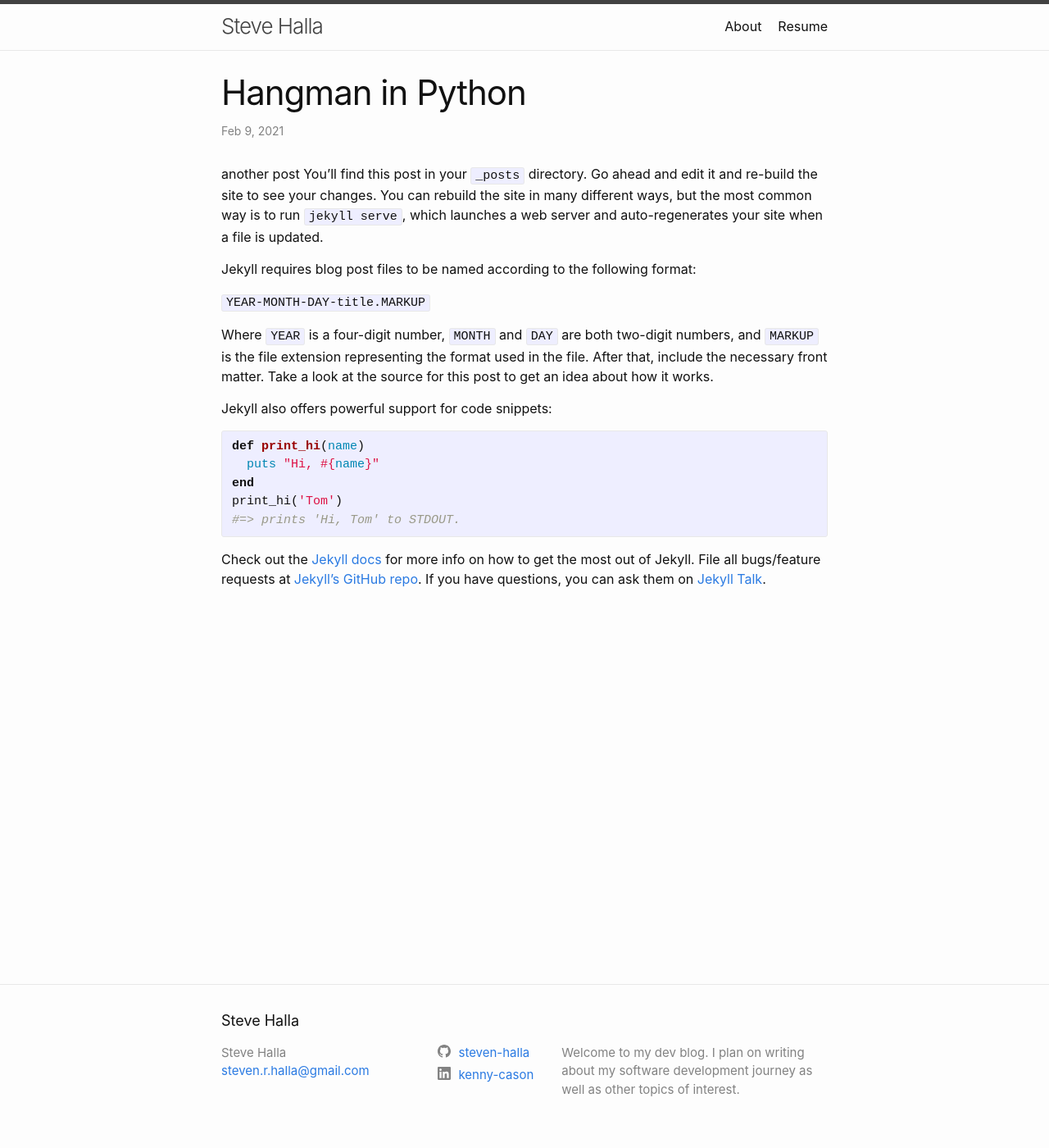
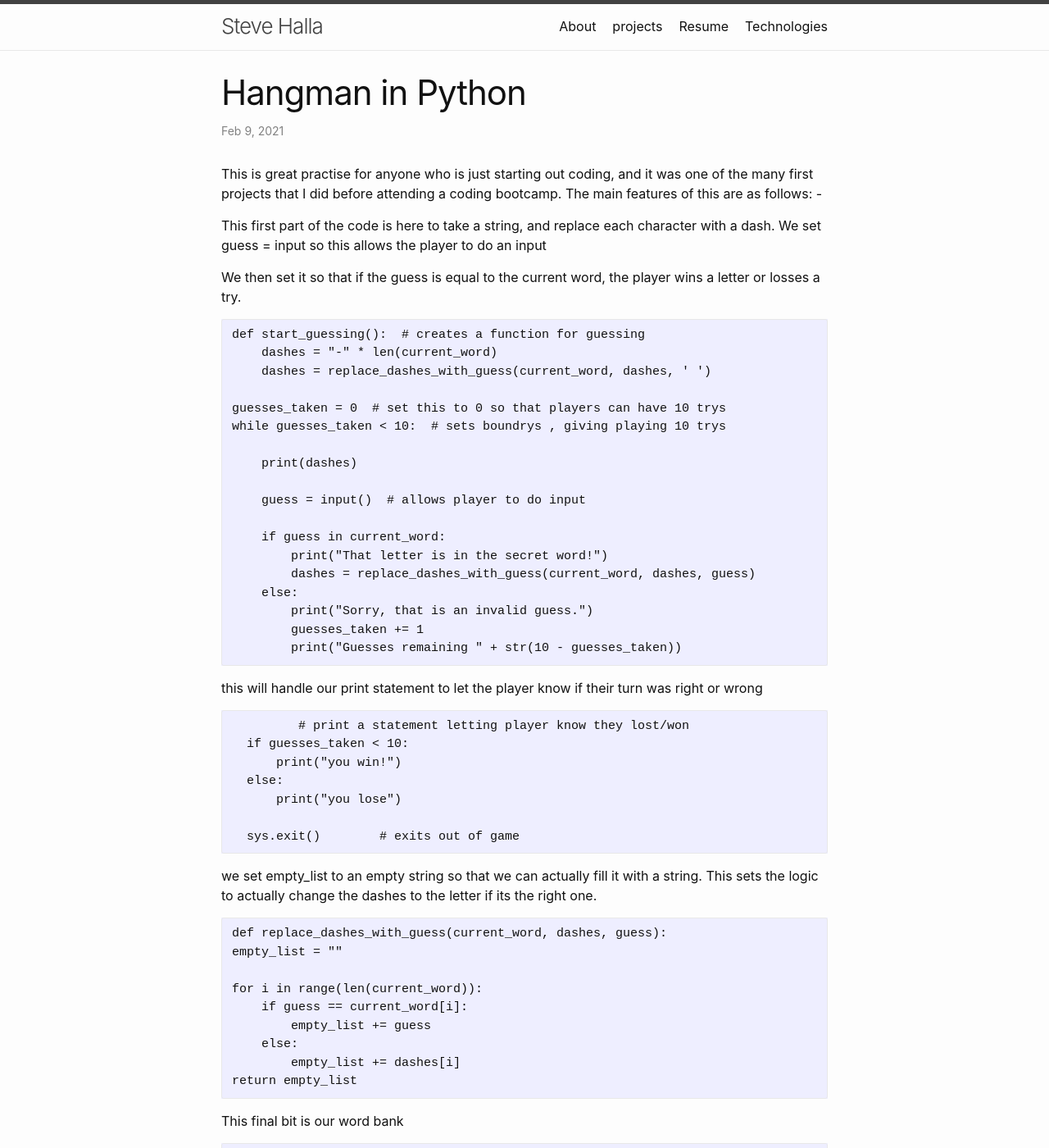
Before and after one commit to steven-halla/stevehalla.com, a Jekyll site: the page built from _posts/2021-02-08-hangman-python.markdown, in a window 1280 px wide and 1400 px high. Shown: the whole window at 82% size. Built offline with Jekyll 4.4.1, drawn with Linux system fonts in a browser that asks for light colours; some of the changed text lies outside the part shown.

```diff
--- /dev/null
+++ b/_posts/2021-02-08-Mern-with-mysql.markdown
@@ -0,0 +1,5 @@
+---
+layout: page
+---
+
+I will explain how to make your very own speical mern, but you take the mongo db out, and put in  a mySQL lite data base.
--- a/_posts/2021-02-08-hangman-python.markdown
+++ b/_posts/2021-02-08-hangman-python.markdown
@@ -4,28 +4,66 @@ title: "Hangman in Python"
 date: 2021-02-08 20:35:46 -0800
 categories: game-dev python
 ---
+This is great practise for anyone who is just starting out coding, and it was one of the many first projects that I did before attending a coding bootcamp.
+The main features of this are as follows:
+-
 
-another post
-You’ll find this post in your `_posts` directory. Go ahead and edit it and re-build the site to see your changes. You can rebuild the site in many different ways, but the most common way is to run `jekyll serve`, which launches a web server and auto-regenerates your site when a file is updated.
+This first part of the code is here to take a string, and replace each character with a dash.
+We set guess = input so this allows the player to do an input
 
-Jekyll requires blog post files to be named according to the following format:
+We then set it so that if the guess is equal to the current word, the player wins a letter or losses a try.
 
-`YEAR-MONTH-DAY-title.MARKUP`
+    def start_guessing():  # creates a function for guessing
+        dashes = "-" * len(current_word)
+        dashes = replace_dashes_with_guess(current_word, dashes, ' ')
 
-Where `YEAR` is a four-digit number, `MONTH` and `DAY` are both two-digit numbers, and `MARKUP` is the file extension representing the format used in the file. After that, include the necessary front matter. Take a look at the source for this post to get an idea about how it works.
+    guesses_taken = 0  # set this to 0 so that players can have 10 trys
+    while guesses_taken < 10:  # sets boundrys , giving playing 10 trys
 
-Jekyll also offers powerful support for code snippets:
+        print(dashes)
 
-{% highlight ruby %}
-def print_hi(name)
-  puts "Hi, #{name}"
-end
-print_hi('Tom')
-#=> prints 'Hi, Tom' to STDOUT.
-{% endhighlight %}
+        guess = input()  # allows player to do input
 
-Check out the [Jekyll docs][jekyll-docs] for more info on how to get the most out of Jekyll. File all bugs/feature requests at [Jekyll’s GitHub repo][jekyll-gh]. If you have questions, you can ask them on [Jekyll Talk][jekyll-talk].
+        if guess in current_word:
+            print("That letter is in the secret word!")
+            dashes = replace_dashes_with_guess(current_word, dashes, guess)
+        else:
+            print("Sorry, that is an invalid guess.")
+            guesses_taken += 1
+            print("Guesses remaining " + str(10 - guesses_taken))
 
-[jekyll-docs]: https://jekyllrb.com/docs/home
-[jekyll-gh]: https://github.com/jekyll/jekyll
-[jekyll-talk]: https://talk.jekyllrb.com/
+this will handle our print statement to let the player know if their turn was right or wrong
+
+
+
+             # print a statement letting player know they lost/won
+      if guesses_taken < 10:
+          print("you win!")
+      else:
+          print("you lose")
+
+      sys.exit()        # exits out of game
+
+
+we set empty_list to an empty string so that we can actually fill it with a string.  This sets
+the logic to actually change the dashes to the letter if its the right one.
+
+    def replace_dashes_with_guess(current_word, dashes, guess):
+    empty_list = ""
+
+    for i in range(len(current_word)):
+        if guess == current_word[i]:
+            empty_list += guess
+        else:
+            empty_list += dashes[i]
+    return empty_list
+
+
+This final bit is our word bank
+
+    word_bank = ["i wish for a dog", "i wish for a cat", "i wish for a car"]  #a list of words that the player has to guess
+    current_word = random.choice(word_bank)     #chooses a word from word bank
+
+    start_guessing()
+
+This code is simple but very much worthwhile
--- /dev/null
+++ b/projects.markdown
@@ -0,0 +1,6 @@
+---
+layout: page
+title: projects
+permalink: /projects
+---
+I sadly have no projects I need to finish tom rotten soon
```
Also changed, not shown: _posts/2021-02-09-Making-my-own-blog.markdown (added, +28 -0 lines), about.markdown (+13 -1 lines), resume.html (+10 -1 lines), technologies.markdown (added, +9 -0 lines).
